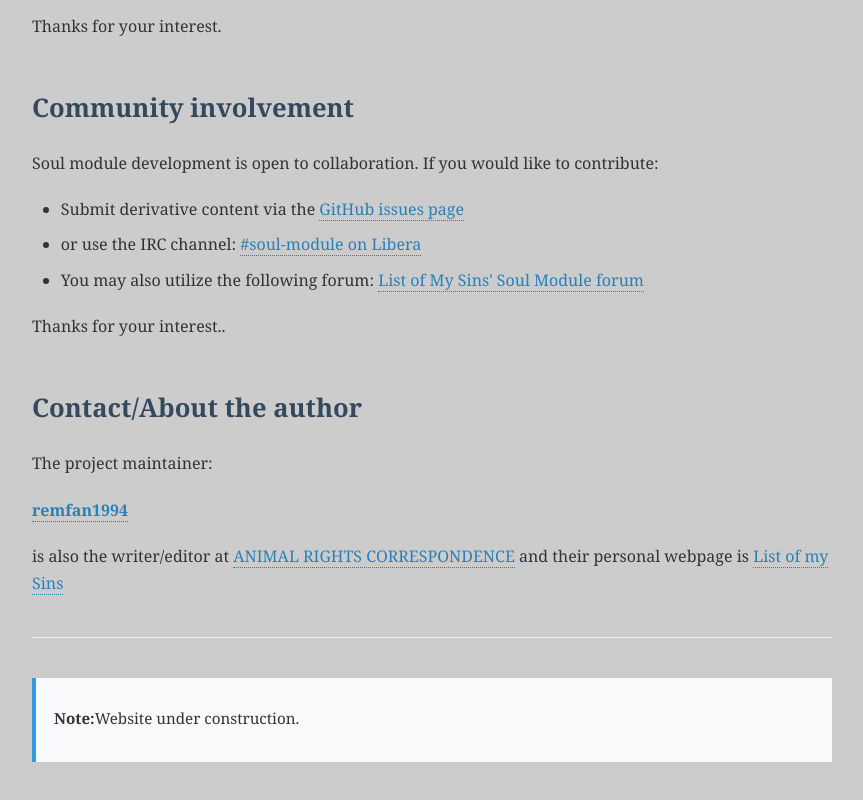
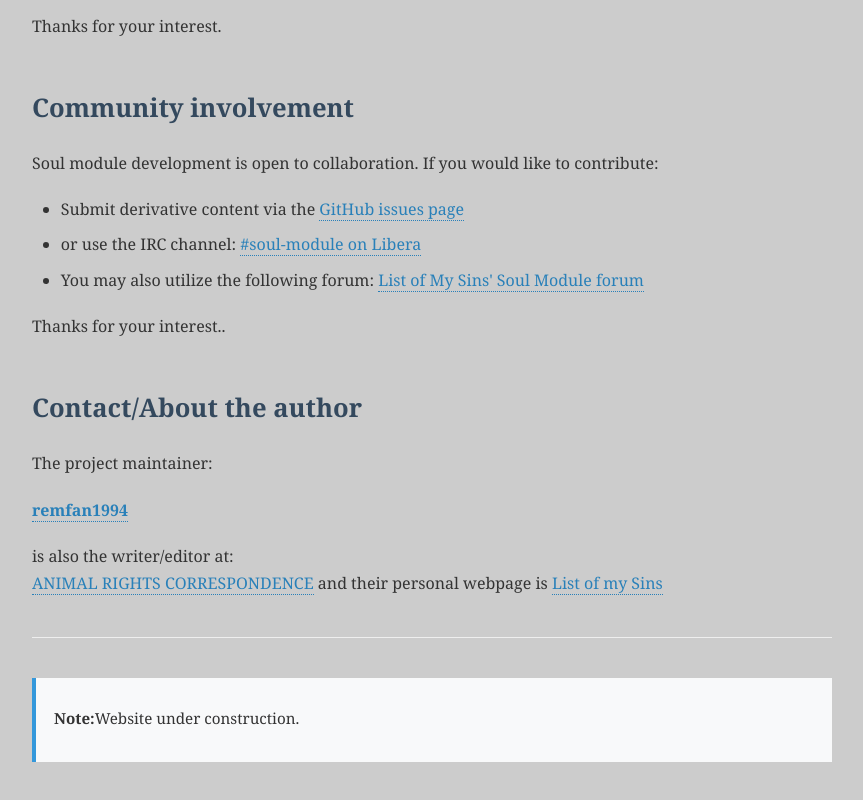
Before and after one commit to remfan1994/soul-module, a plain HTML site: page index.html in a window 1280 px wide. Shown: the part 1718-2518 px from the top of the page, without its empty margins (208-1071 px from the left). Drawn offline with Linux system fonts and the light colour scheme.

Commit message:
Update index.html

```diff
--- a/index.html
+++ b/index.html
@@ -145,7 +145,7 @@
     <h2>Contact/About the author</h2>
     <p>The project maintainer:</p>
     <p><strong><a href="mailto:remfan1994@protonmail.com">remfan1994</a></strong></p>
-    <p>is also the writer/editor at <a href="http://animalrights74.wordpress.com">ANIMAL RIGHTS CORRESPONDENCE</a> and their personal webpage is <a href="http://listofmysins.neocities.org">List of my Sins</a></p>
+    <p>is also the writer/editor at:<br> <a href="http://animalrights74.wordpress.com">ANIMAL RIGHTS CORRESPONDENCE</a> and their personal webpage is <a href="http://listofmysins.neocities.org">List of my Sins</a></p>
 
     <hr>
 
```
